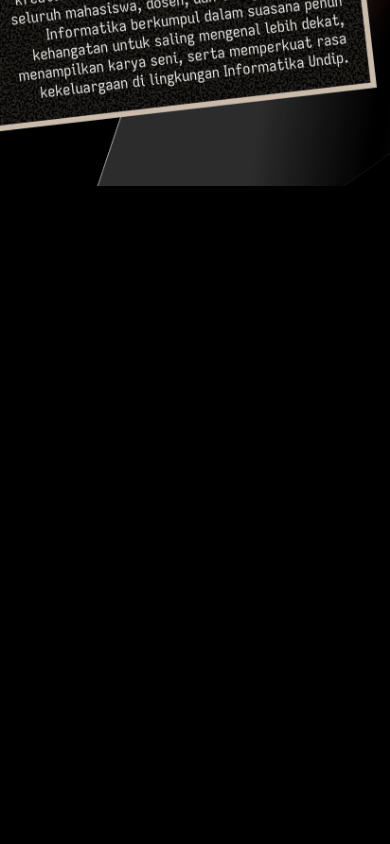
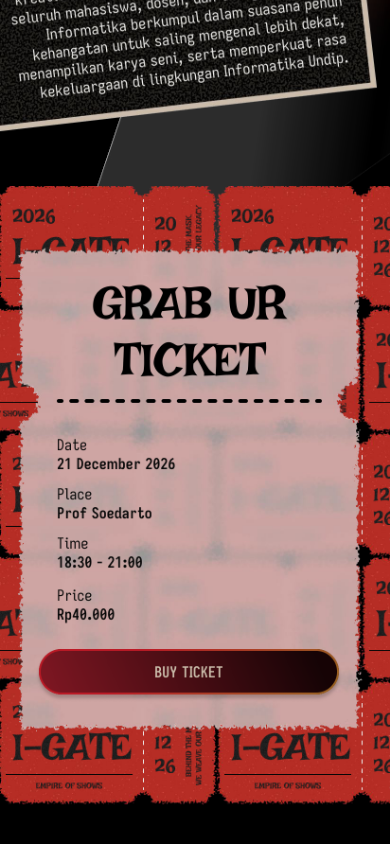
Before and after one commit to ferjaarnanda/IGate-Frontend, a React (Vite) app: page / in a window 390 px wide. Shown: the part 739-1583 px from the top of the page. Built offline with nearby package versions, Linux system fonts and the light colour scheme; the HTML template or start-up script is replaced by a standard one.

Commit message:
mobile: ticket PASS

```diff
--- a/src/mobile/Ticket.tsx
+++ b/src/mobile/Ticket.tsx
@@ -1,9 +1,74 @@
 import React from 'react';
 
 export const Ticket: React.FC = () => {
+  const visuallyHiddenStyle: React.CSSProperties = {
+    position: 'absolute',
+    width: '1px',
+    height: '1px',
+    overflow: 'hidden',
+    clipPath: 'inset(50%)',
+    whiteSpace: 'nowrap',
+  };
+
   return (
-    <section id="ticket" className="relative w-full h-[42.3125rem] bg-black overflow-hidden">
-      <div className="relative w-full max-w-[25.75rem] h-full mx-auto" />
+    <section
+      id="ticket"
+      className="relative w-full h-[42.3125rem] select-none pointer-events-auto"
+      style={{
+        height: '42.3125rem',
+      }}
+    >
+      {/* Background Seamless Ticket Canvas Layer */}
+      <div
+        data-ref="ticket_bg_canvas"
+        className="absolute top-0 left-0 w-full h-[42.3125rem] pointer-events-none z-0"
+      >
+        <img
+          src="/assets/bg-ticket-mobile.png"
+          alt=""
+          className="w-full h-full object-cover"
+          width={412}
+          height={677}
+        />
+      </div>
+
+      {/* 25.75rem Mobile Container (412px canvas) */}
+      <div className="relative w-full max-w-[25.75rem] h-full mx-auto z-10 pointer-events-none">
+        {/* Visually Hidden Content for Screen Readers & SEO */}
+        <div style={visuallyHiddenStyle}>
+          <h2>GRAB UR TICKET</h2>
+          <p>Date: 21 December 2026</p>
+          <p>Place: Prof Soedarto</p>
+          <p>Time: 18:30 - 21:00</p>
+          <p>Price: Rp40.000</p>
+        </div>
+
+        {/*
+          Interactive Button: BUY TICKET
+          PDF bbox=(39.0, 1464.0, 360.0, 1516.0), dim=(321.0x52.0)
+          Ticket top=977px -> top = 1464 - 977 = 487.0px = 30.4375rem
+          left = 39.0px = 2.4375rem, width = 321.0px = 20.0625rem, height = 52.0px = 3.25rem
+        */}
+        <a
+          href="https://ticket.igate2026.com"
+          target="_blank"
+          rel="noopener noreferrer"
+          data-ref="ticket_btn_buy"
+          className="absolute block pointer-events-auto cursor-pointer transition-transform duration-200 active:scale-95"
+          style={{
+            left: '2.4375rem',
+            top: '30.4375rem',
+            width: '20.0625rem',
+            height: '3.25rem',
+            zIndex: 20,
+          }}
+          aria-label="BUY TICKET NOW"
+        >
+          <span style={visuallyHiddenStyle}>BUY TICKET NOW</span>
+        </a>
+      </div>
     </section>
   );
 };
+
+export default Ticket;
```
Also changed, not shown: public/assets/bg-ticket-mobile.png (added).
